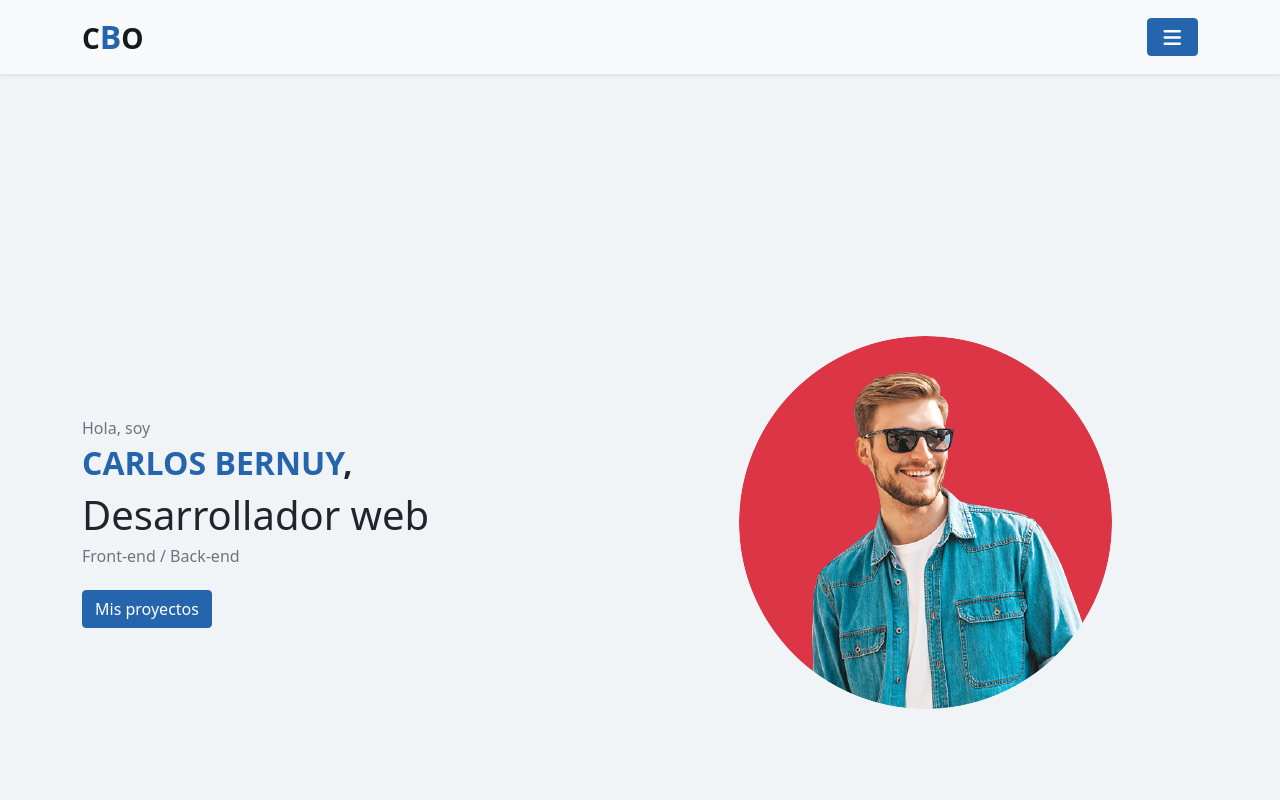
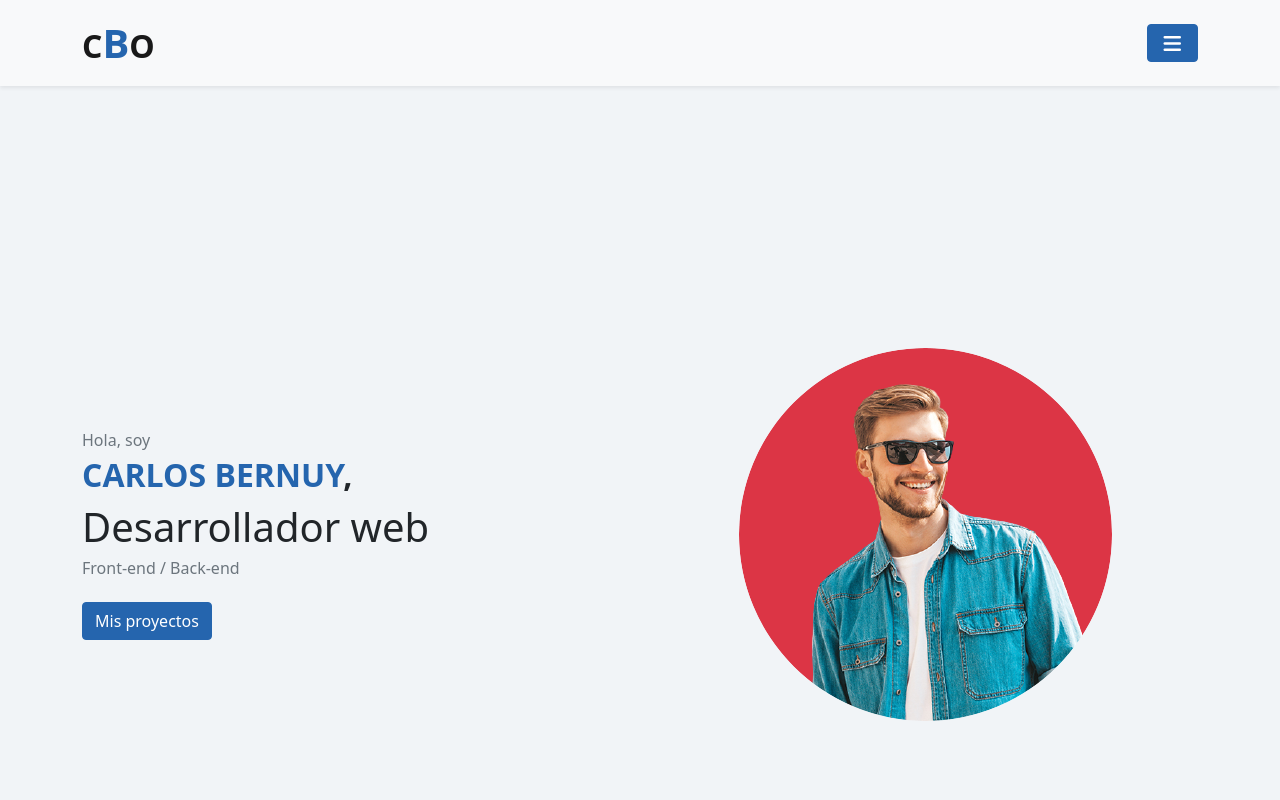
Before and after one commit to carlosbernuyobregon/portfolio, a plain HTML site: page index.html in a window 1280 px wide. Shown: the top 800 px of the page. Drawn offline with nearby package versions, Linux system fonts and the light colour scheme.

Commit message:
todo listo

```diff
--- a/index.html
+++ b/index.html
@@ -18,7 +18,7 @@
     <!-- navbar -->
     <nav class="navbar navbar-light bg-light shadow-sm sticky-top">
         <div class="container-lg">
-            <a class="navbar-brand fw-bold fs-3" href="#">C<span class="text-maroon fs-2">B</span>O</a>
+            <a class="navbar-brand fw-bold fs-2" href="#">C<span class="text-maroon fs-1">B</span>O</a>
             <div class="dropdown">
                 <button class="btn btn-secondary btn-maroon px-3" type="button" id="dropdownMenuButton1"
                     data-bs-toggle="dropdown" aria-expanded="false">
```
